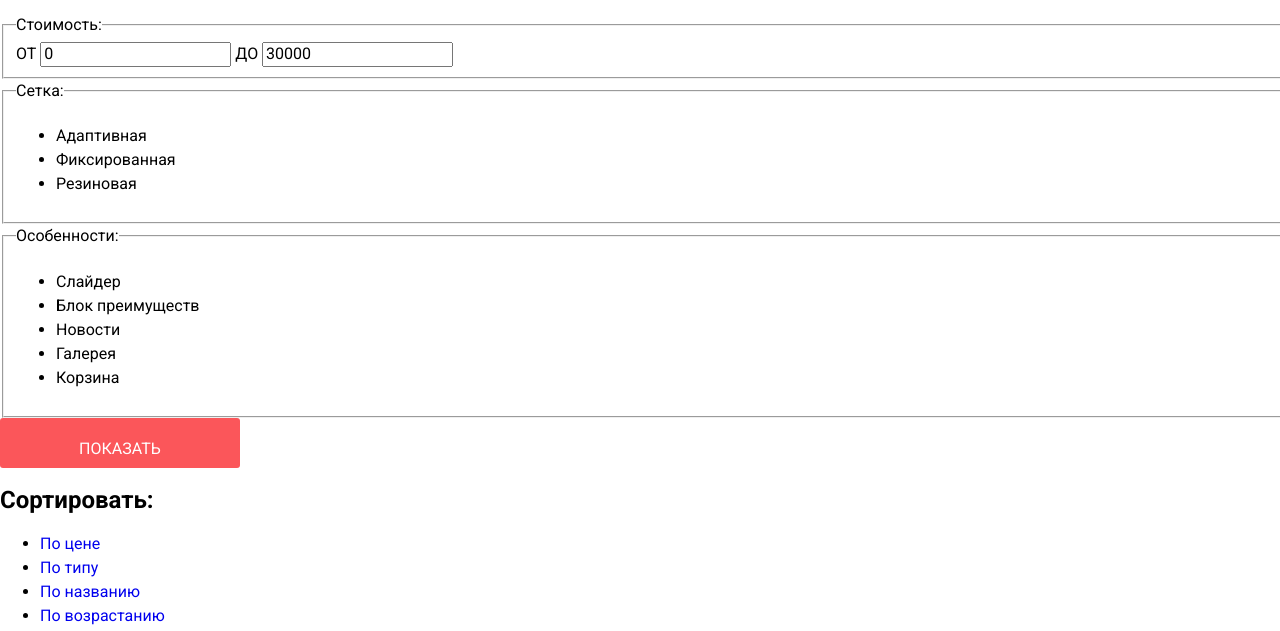
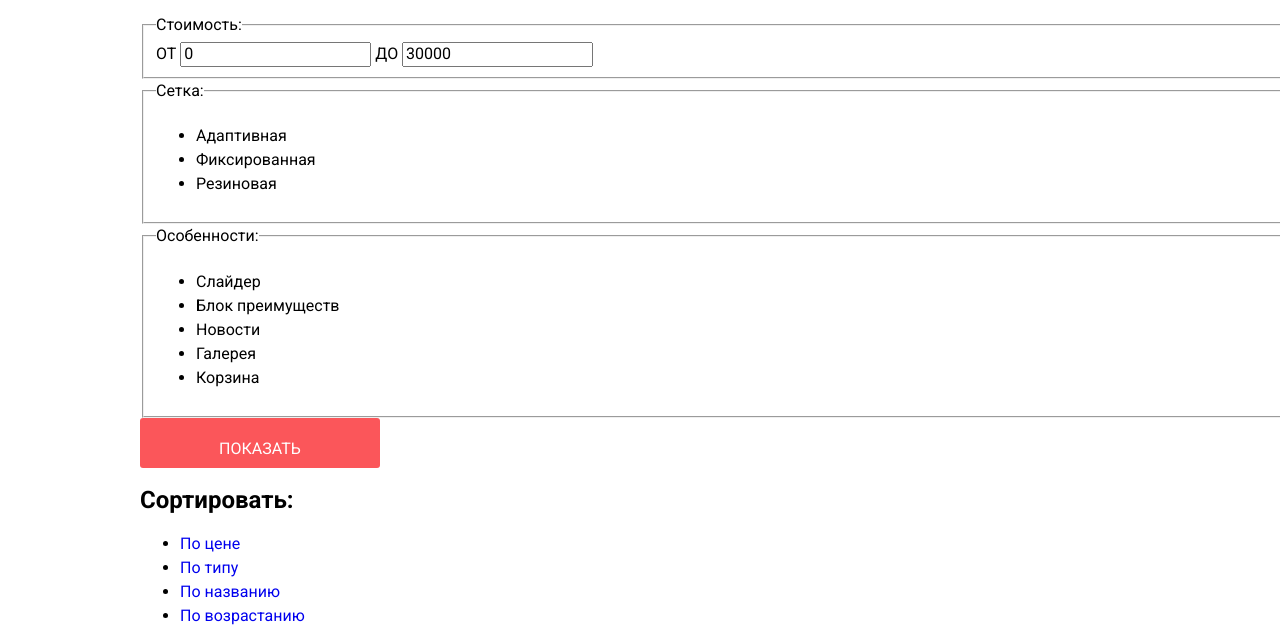
Before and after one commit to DanteStrike/nerds-ggv, a website: page public/catalog.html in a window 1280 px wide. Shown: the part 168-799 px from the top of the page. Drawn offline with nearby package versions, Linux system fonts and the light colour scheme.

Commit message:
fix </div> catalog.html

```diff
--- a/public/catalog.html
+++ b/public/catalog.html
@@ -56,6 +56,7 @@
   </header>
 
   <main class="page-main">
+    <div class="container">
       <div class="colums">
         <div class="colums__col-1">
           <section class="filters colums__filters">
@@ -218,7 +219,8 @@
             </li>
           </ul>
         </div>
-
+      </div>
+    </div>
 
     <section class="contacts">
       <h2 class="visually-hidden">Контакты</h2>
```
Also changed, not shown: src/catalog.html (+3 -1 lines). Lines whose indentation alone changed are shown as unchanged.
